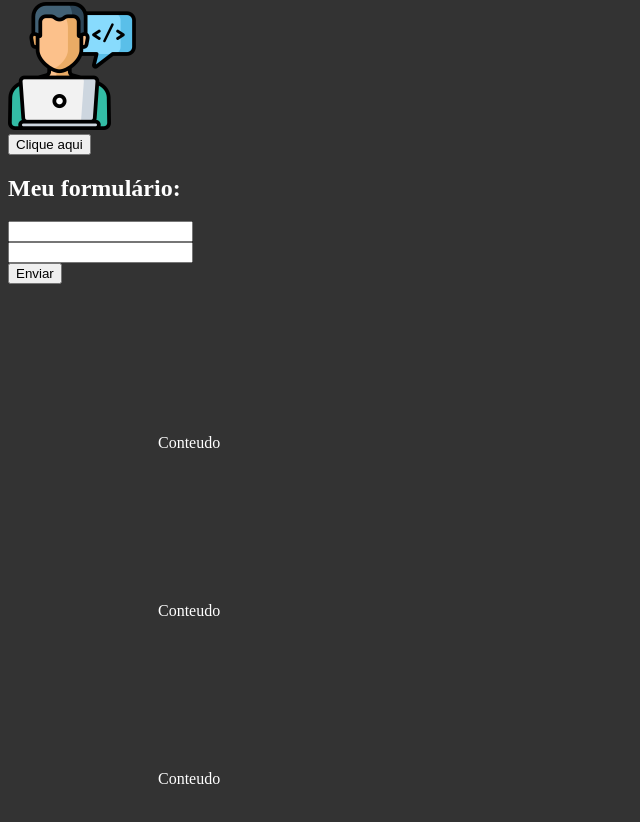
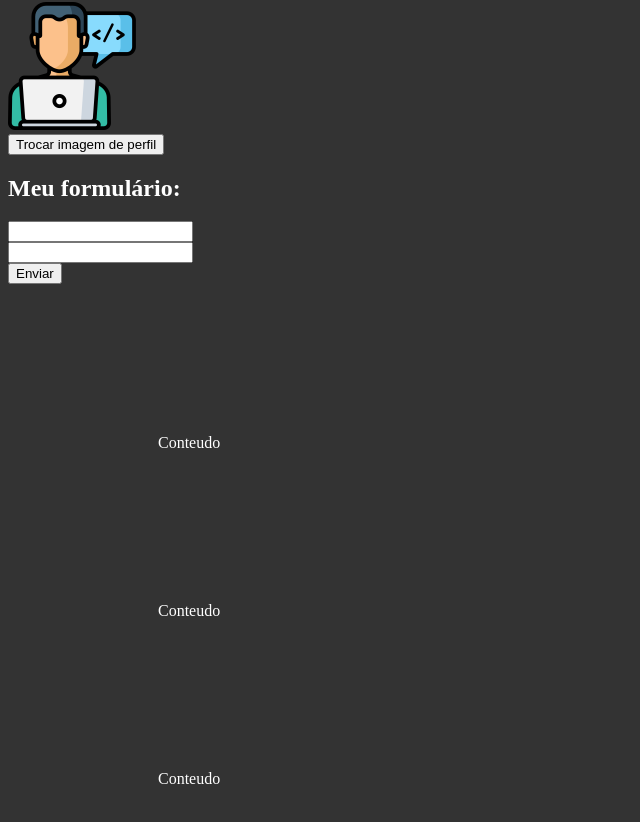
Before and after one commit to leojosants/VueJs, a Vue app in the folder projeto_vue/: page / in a window 1280 px wide. Shown: the part 909-1731 px from the top of the page, without its empty margins (0-640 px from the left). Built offline with nearby package versions, Linux system fonts and the light colour scheme.

Commit message:
Emit
Neste vídeo você vai aprender em #Vue, como fazer a comunicação de um componente filho para o pai, podendo executar métodos e também realizar outras ações, vamos utilizar o $emit

```diff
--- /dev/null
+++ b/projeto_vue/src/components/MudarImagem.vue
@@ -0,0 +1,13 @@
+<!--  -->
+<template>
+    <div>
+        <button @click="$emit('mudarImagem')">Trocar imagem de perfil</button>
+    </div>
+</template>
+
+<script>
+    export default {
+        name: 'MudarImagem',
+        emits: ['mudarImagem']
+    }
+</script>
--- a/projeto_vue/src/components/Picture.vue
+++ b/projeto_vue/src/components/Picture.vue
@@ -1,17 +1,17 @@
 <!--  -->
 <template>
     <img :src="avatar" :alt="descricao">
-    <Reutilizacao />
+    <MudarImagem @mudar-imagem="trocarImagem" />
 </template>
 
 <script>
-    import Reutilizacao from './Reutilizacao.vue'
+    import MudarImagem from './MudarImagem.vue'
 
     export default {
         name: 'Picture',
 
         components: {
-            Reutilizacao
+            MudarImagem
         },
 
         data() {
@@ -19,6 +19,12 @@
                 avatar: './img/avatar.png',
                 descricao: 'Leonardo Santos'
             }
+        },
+
+        methods: {
+            trocarImagem() {
+                this.avatar = '/img/avatar2.png'
+            }
         }
     }
 </script>
```
Also changed, not shown: projeto_vue/public/img/avatar2.png (added).
